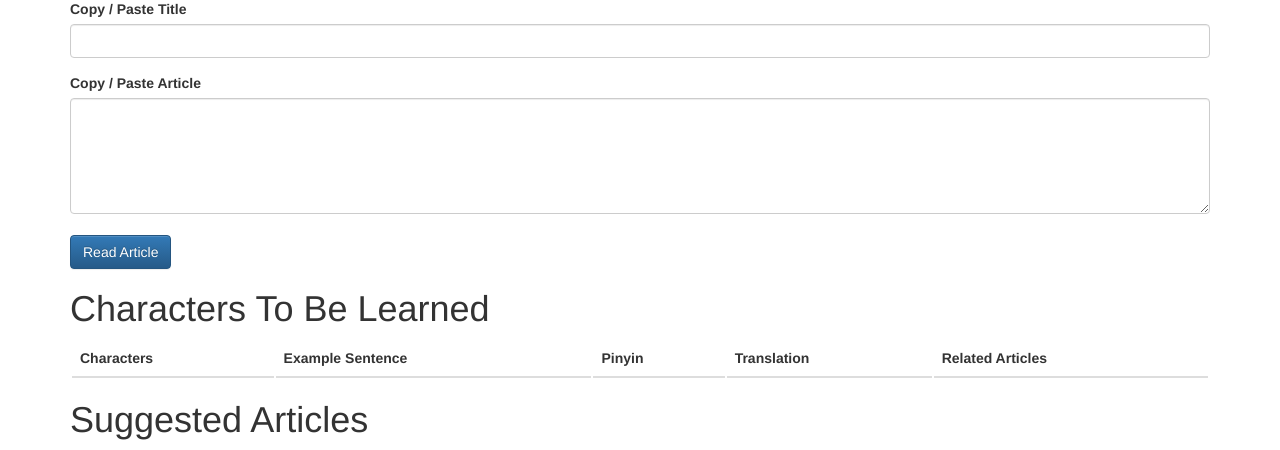
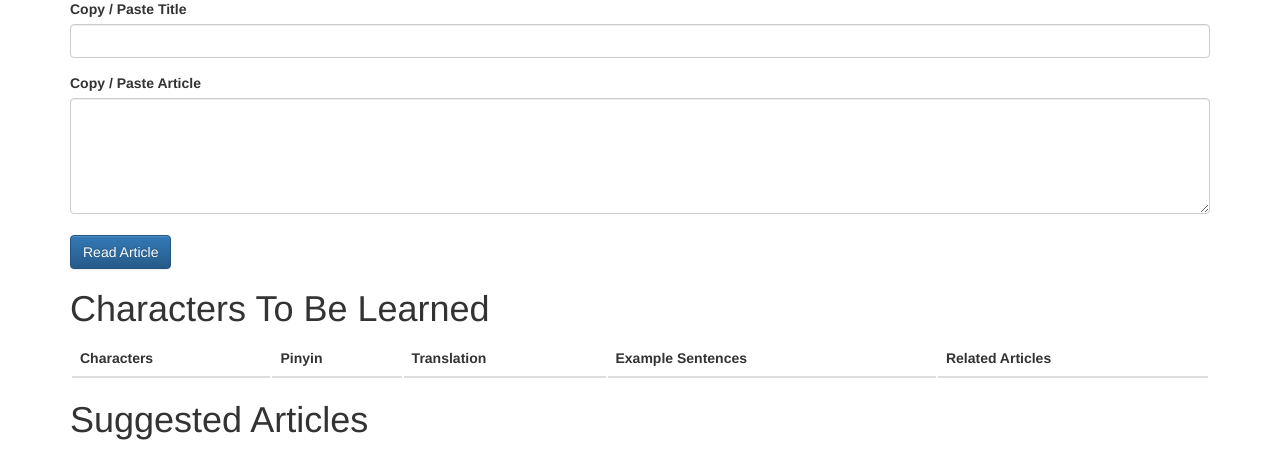
Before and after one commit to mtyadev/chinese_article_recommendation_engine, a Flask app: page / in a window 1280 px wide. Shown: the part 168-618 px from the top of the page. Run offline with Flask 2, Linux system fonts and the light colour scheme; data that the repository does not hold is empty; parts of the project's set-up code (start-up, migrations or seed data) failed here and were passed over; some libraries are stand-ins or nearby versions.

Commit message:
Adjusted layout.

```diff
--- a/app/static/css/main.css
+++ b/app/static/css/main.css
@@ -47,7 +47,7 @@ a:link{
 }
 
 .highlighted{
-	color: #1a1;
+	color: #9933ff;
 }
 
 table {
--- a/app/templates/index.html
+++ b/app/templates/index.html
@@ -28,9 +28,9 @@
           <thead class="thead-dark">
             <tr>
               <th scope="col">Characters</th>
-              <th scope="col">Example Sentence</th>
               <th scope="col">Pinyin</th>
               <th scope="col">Translation</th>
+              <th scope="col">Example Sentences</th>
               <th scope="col">Related Articles</th>
             </tr>
           </thead>
@@ -38,6 +38,9 @@
           {% for element in characters_to_be_learned %}
             <tr>
               <td>{{element[0][0]}}</td>
+
+              <td>{{element[0][1]}}</td>
+              <td>{{element[0][2]}}</td>
               <td>
                   {% for sub_element in element[1] %}
                     {% set highlighted_sentence = sub_element.sentence.replace(
@@ -45,8 +48,6 @@
                     {{highlighted_sentence|safe}}<br /><br />
                   {% endfor %}
               </td>
-              <td>{{element[0][1]}}</td>
-              <td>{{element[0][2]}}</td>
               <td>{{element[0][3]}}</td>
             </tr>
           {% endfor %}
```
